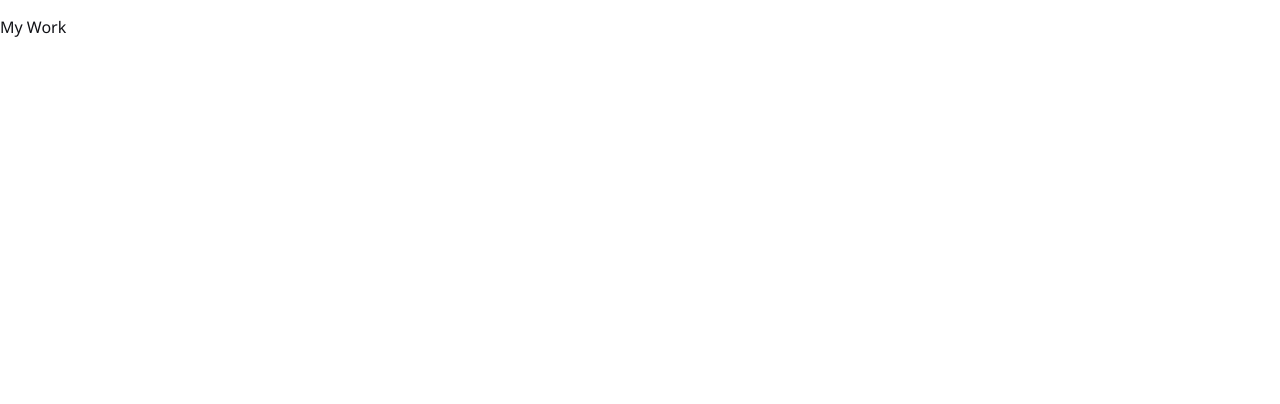
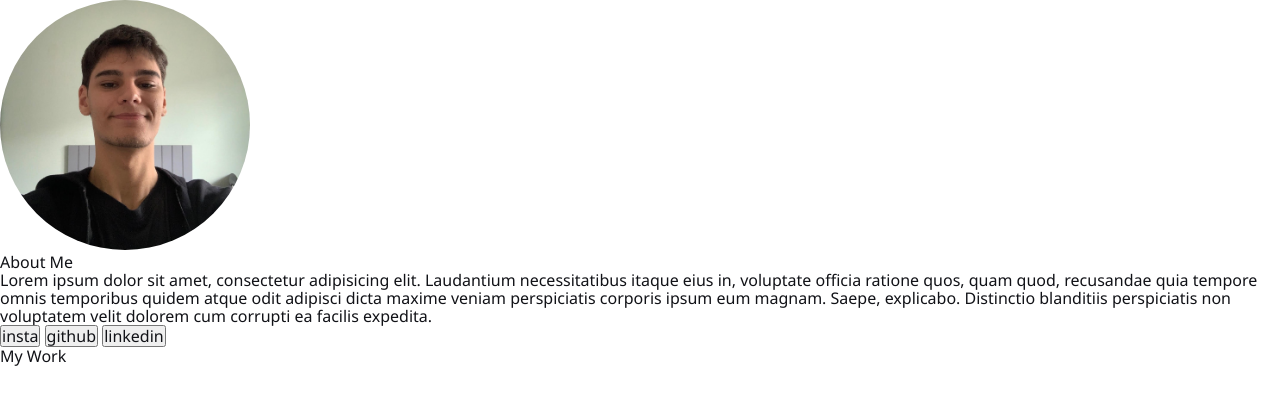
Before and after one commit to bisuketto0/Homepage, a plain HTML site: page index.html in a window 1280 px wide. Drawn offline with Linux system fonts and the light colour scheme.

Commit message:
Header #1 - Added some generic content to the about me section - Added the profile image and rounded it

```diff
--- a/index.html
+++ b/index.html
@@ -10,8 +10,16 @@
 <body>
   <header>
     <section class="personal-info">
-      <img src="#" alt="">
-      <div class="about-me"></div>
+      <img src="./images/danieljpg.jpg" alt="">
+      <div class="about-me">
+        <h2>About Me</h2>
+        <p>Lorem ipsum dolor sit amet, consectetur adipisicing elit. Laudantium necessitatibus itaque eius in, voluptate officia ratione quos, quam quod, recusandae quia tempore omnis temporibus quidem atque odit adipisci dicta maxime veniam perspiciatis corporis ipsum eum magnam. Saepe, explicabo. Distinctio blanditiis perspiciatis non voluptatem velit dolorem cum corrupti ea facilis expedita.</p>
+        <div class="social-buttons">
+          <button>insta</button>
+          <button>github</button>
+          <button>linkedin</button>
+        </div>
+      </div>
     </section>
   </header>
 
--- a/styles.css
+++ b/styles.css
@@ -38,3 +38,8 @@
   font: var(--font);
   color: var(--black);
 }
+
+img {
+  width: 250px;
+  border-radius: 50%;
+}
```
Also changed, not shown: images/danieljpg.jpg (added).
